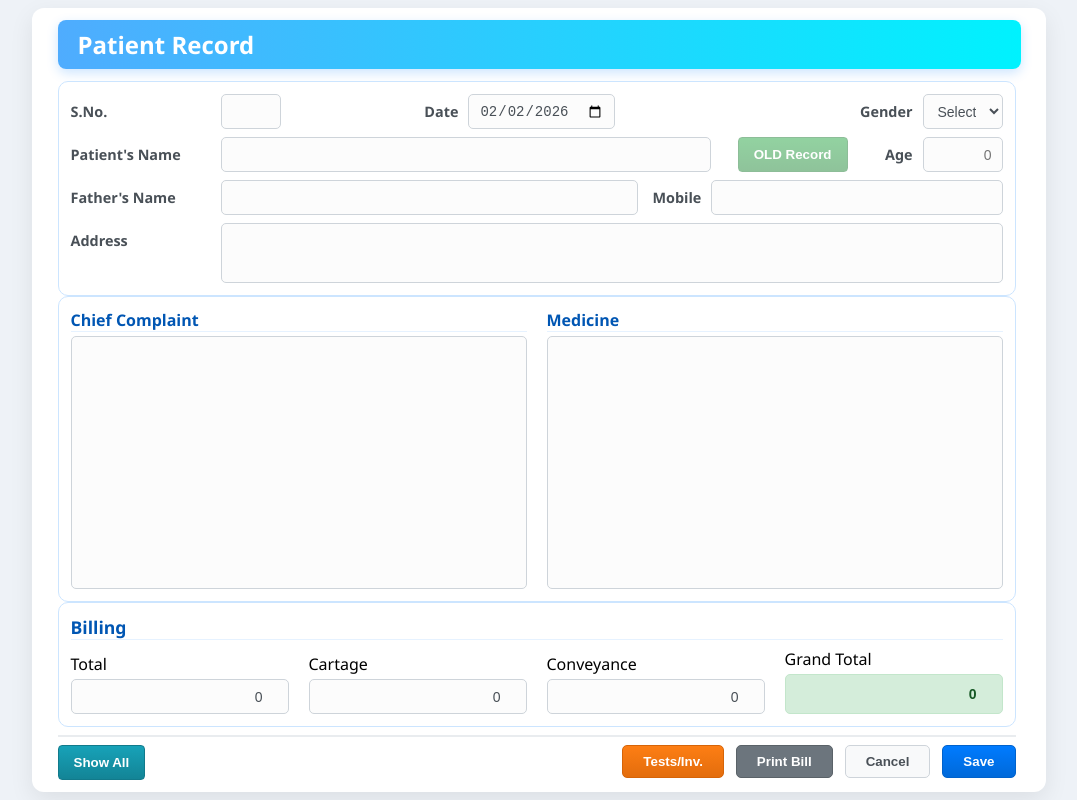
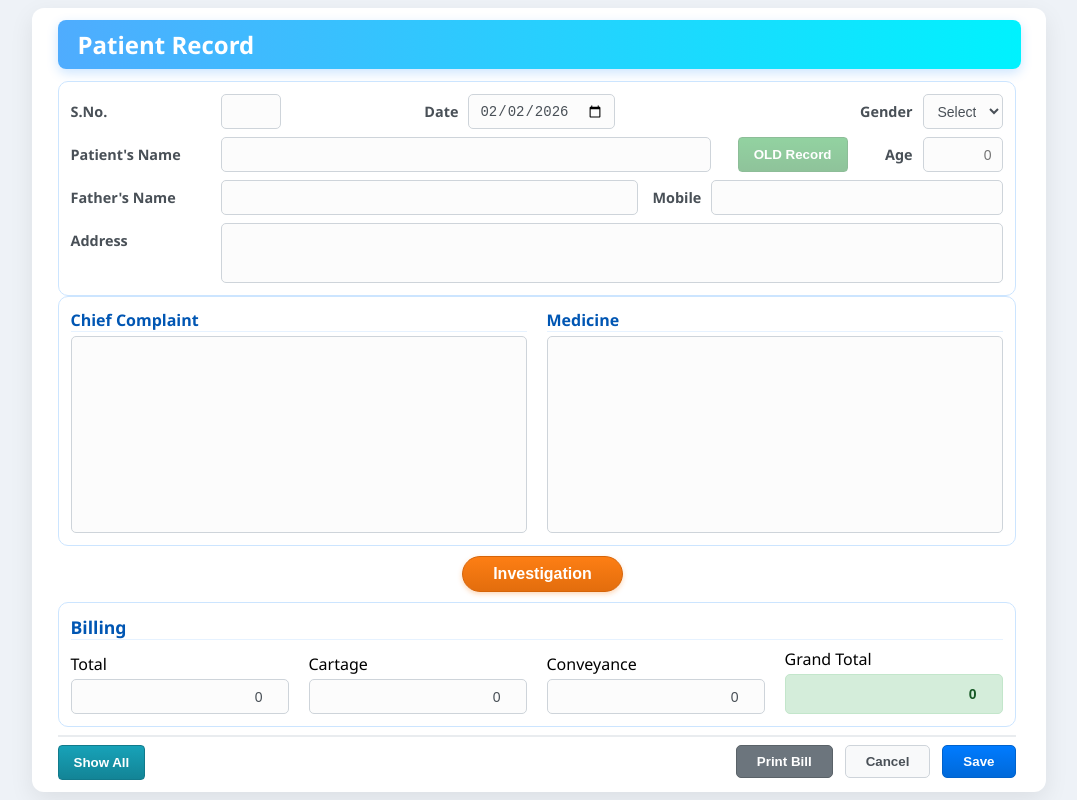
Before and after one commit to sahilcingh/Patient-Record-App, a React (Vite) app in the folder frontend/: page / in a window 1280 px wide. Shown: the whole page, without its empty margins (101-1178 px from the left). Built offline with nearby package versions, Linux system fonts and the light colour scheme; no server answers.

Commit message:
Added the Tests Pop and button 2

```diff
--- a/frontend/public/app.js
+++ b/frontend/public/app.js
@@ -979,7 +979,7 @@
                 printWindow.document.write(`<div class="section-title">Chief Complaint</div><div class="content-box">${complaintBox.value}</div>`);
 
                 if(storedTestsValue.trim() !== "") {
-                    printWindow.document.write(`<div class="section-title">Tests / Investigation</div><div class="content-box">${storedTestsValue}</div>`);
+                    printWindow.document.write(`<div class="section-title">Investigation</div><div class="content-box">${storedTestsValue}</div>`);
                 }
 
                 printWindow.document.write(`<div class="section-title">Medicine</div><div class="content-box">${medicineBox.value}</div>`);
--- a/frontend/src/App.css
+++ b/frontend/src/App.css
@@ -93,7 +93,7 @@ body {
 .suggestions-list li { padding: 8px 10px; cursor: pointer; border-bottom: 1px solid #eee; font-size: 13px; color: #333; }
 .suggestions-list li:hover { background-color: #e9ecef; color: #007bff; }
 
-/* ================= MODALS (History, Alert, Tests) ================= */
+/* ================= MODALS ================= */
 .modal-overlay { position: fixed; top: 0; left: 0; width: 100%; height: 100%; background: rgba(0,0,0,0.5); display: none; justify-content: center; align-items: center; z-index: 1000; }
 .modal-content { background: white; padding: 20px; border-radius: 8px; width: 700px; max-width: 95%; box-shadow: 0 4px 15px rgba(0,0,0,0.2); }
 .modal-header { display: flex; justify-content: space-between; align-items: center; margin-bottom: 15px; border-bottom: 1px solid #eee; padding-bottom: 10px; }
@@ -107,6 +107,30 @@ body {
 .history-table tbody tr { cursor: pointer; transition: background-color 0.2s ease; }
 .history-table tbody tr:hover { background-color: #d1ecf1; }
 
+/* INVESTIGATION BUTTON SECTION (NEW) */
+.investigation-section {
+    display: flex;
+    justify-content: center;
+    padding: 10px 0;
+    flex: 0 0 auto;
+}
+
+.investigation-btn {
+    background: linear-gradient(to bottom, #fd7e14, #e36d0d);
+    color: white;
+    border: 1px solid #d66408;
+    padding: 8px 30px;
+    font-size: 1rem;
+    border-radius: 20px; /* Rounded pill shape looks nice in middle */
+    box-shadow: 0 2px 5px rgba(253, 126, 20, 0.3);
+    transition: transform 0.1s ease;
+}
+.investigation-btn:active { transform: scale(0.98); }
+
+/* TESTS MODAL SPECIFIC */
+.tests-modal-actions { display: flex; justify-content: flex-end; gap: 10px; margin-top: 15px; border-top: 1px solid #eee; padding-top: 15px; }
+.tests-modal-actions button { min-width: 100px; }
+
 /* Alert Box */
 .confirm-box { max-width: 380px; text-align: center; padding: 30px 25px; border-radius: 16px; box-shadow: 0 15px 40px rgba(0, 0, 0, 0.2); animation: popIn 0.3s cubic-bezier(0.175, 0.885, 0.32, 1.275); }
 .confirm-icon { font-size: 48px; margin-bottom: 15px; display: block; }
@@ -114,10 +138,6 @@ body {
 .confirm-box p { color: #555; font-size: 1rem; margin: 0 0 25px 0; line-height: 1.5; }
 .confirm-actions { display: flex; gap: 15px; justify-content: center; width: 100%; }
 .confirm-actions button { flex: 1; padding: 12px; font-size: 1rem; border-radius: 8px; cursor: pointer; max-width: 140px; }
-
-/* TESTS MODAL SPECIFIC */
-.tests-modal-actions { display: flex; justify-content: flex-end; gap: 10px; margin-top: 15px; border-top: 1px solid #eee; padding-top: 15px; }
-.tests-modal-actions button { min-width: 100px; }
 
 /* ================= GRID & FOOTER ================= */
 .section.two-col { display: grid; grid-template-columns: 1fr 1fr; gap: 20px; flex: 1; min-height: 0; }
--- a/frontend/src/App.jsx
+++ b/frontend/src/App.jsx
@@ -80,7 +80,7 @@ function App() {
             </div>
           </section>
 
-          {/* COMPLAINT / MEDICINE (Back to 2 Columns) */}
+          {/* COMPLAINT / MEDICINE */}
           <div className="section two-col">
             <div>
               <h3>Chief Complaint</h3>
@@ -90,6 +90,13 @@ function App() {
               <h3>Medicine</h3>
               <textarea className="large-box" required />
             </div>
+          </div>
+
+          {/* === NEW: INVESTIGATION BUTTON (CENTERED) === */}
+          <div className="investigation-section">
+            <button type="button" id="openTestsBtn" className="investigation-btn">
+                Investigation
+            </button>
           </div>
 
           {/* BILLING */}
@@ -132,19 +139,6 @@ function App() {
 
             {/* RIGHT SIDE */}
             <div>
-              {/* NEW TESTS BUTTON */}
-              <button
-                type="button"
-                id="openTestsBtn"
-                style={{
-                    background: "linear-gradient(to bottom, #fd7e14, #e36d0d)",
-                    color: "white",
-                    border: "1px solid #d66408"
-                }}
-              >
-                Tests/Inv.
-              </button>
-
               <button type="button" id="printBtn" style={{background: "#6c757d", color: "white", border: "1px solid #5a6268"}}>Print Bill</button>
               <button type="button" id="cancelBtn">Cancel</button>
               <button
@@ -186,16 +180,15 @@ function App() {
         </div>
       </div>
 
-      {/* 2. TESTS / INV MODAL (New) */}
+      {/* 2. INVESTIGATION MODAL (Renamed) */}
       <div id="testsModal" className="modal-overlay">
         <div className="modal-content">
           <div className="modal-header">
-            <h3>Tests / Investigation</h3>
+            <h3>Investigation</h3>
             <button type="button" className="close-modal" id="closeTestsModalBtn">&times;</button>
           </div>
           <div className="modal-body">
-            <p style={{marginBottom: "10px", color: "#666", fontSize: "0.9rem"}}>Enter tests or investigations below:</p>
-            <textarea id="testsBox" className="large-box" style={{height: "150px"}} placeholder="e.g. Blood Test, X-Ray..."></textarea>
+            <textarea id="testsBox" className="large-box" style={{height: "150px"}} placeholder="Enter details..."></textarea>
 
             <div className="tests-modal-actions">
                 <button type="button" id="testDeleteBtn" className="delete-btn">Delete</button>
```
